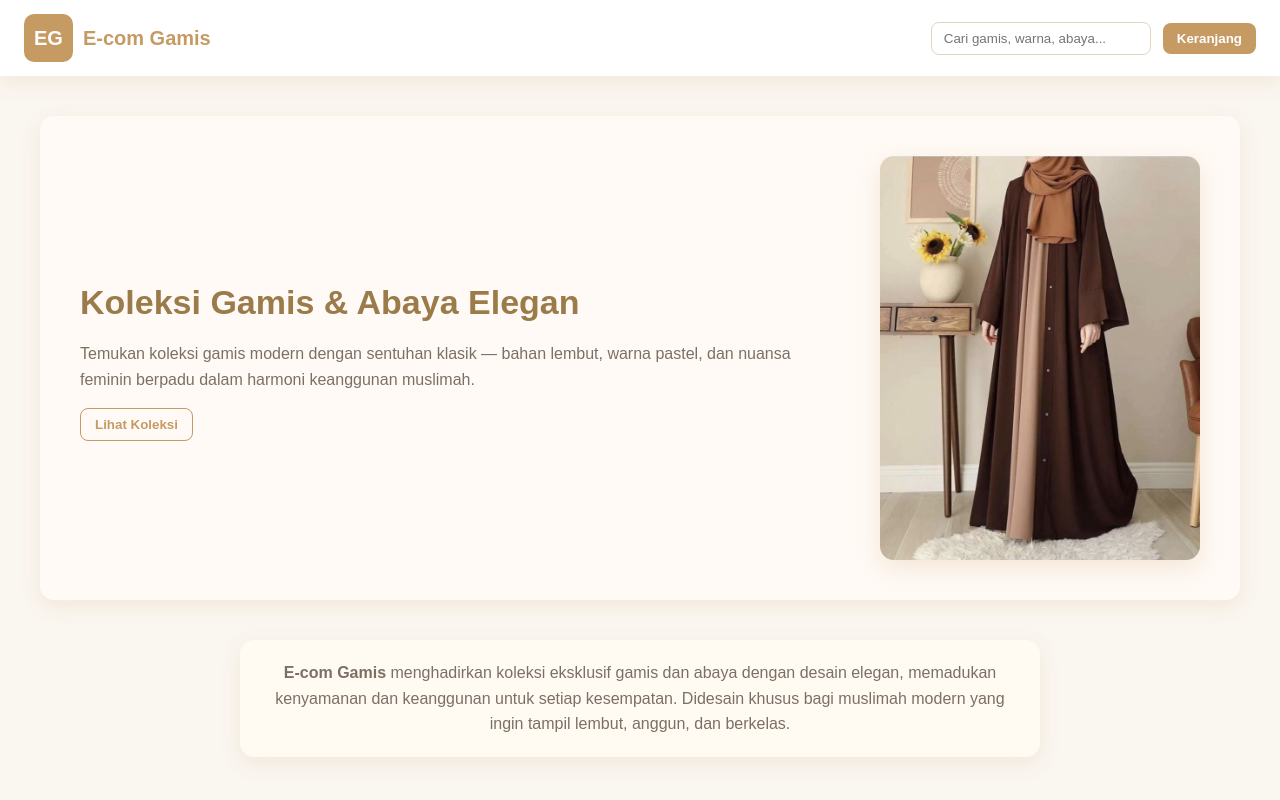
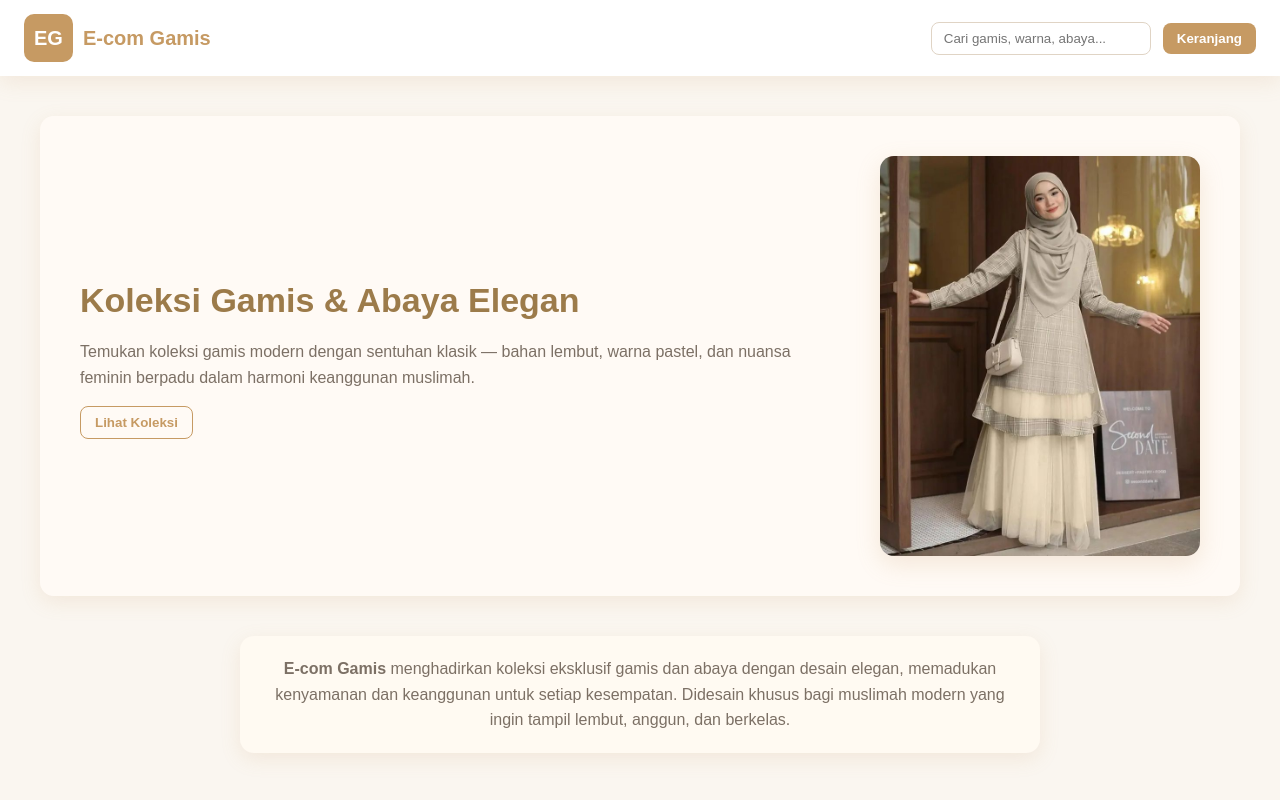
Before and after one commit to fatmaanggraini028-oss/GamisAbayaShesya, a plain HTML site: page index.html in a window 1280 px wide. Shown: the top 800 px of the page. Drawn offline with Linux system fonts and the light colour scheme.

Commit message:
Update index.html

```diff
--- a/index.html
+++ b/index.html
@@ -212,7 +212,7 @@
       <p>Temukan koleksi gamis modern dengan sentuhan klasik — bahan lembut, warna pastel, dan nuansa feminin berpadu dalam harmoni keanggunan muslimah.</p>
       <button class="btn secondary" onclick="scrollToProducts()">Lihat Koleksi</button>
     </div>
-    <img src="kumpulan gamis/abaya.jpeg" alt="Gamis elegan">
+    <img src="gamisfatma.jpeg" alt="Gamis elegan">
   </section>
 
   <div class="desc">
```
